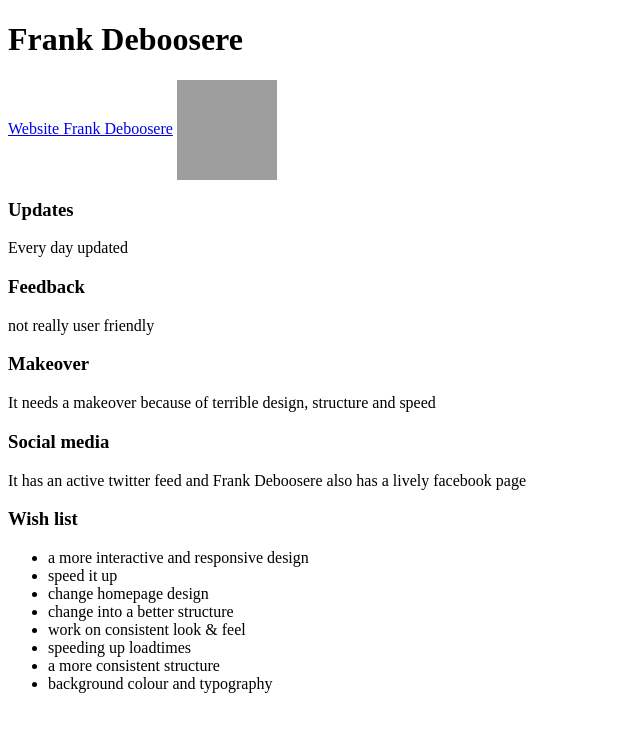
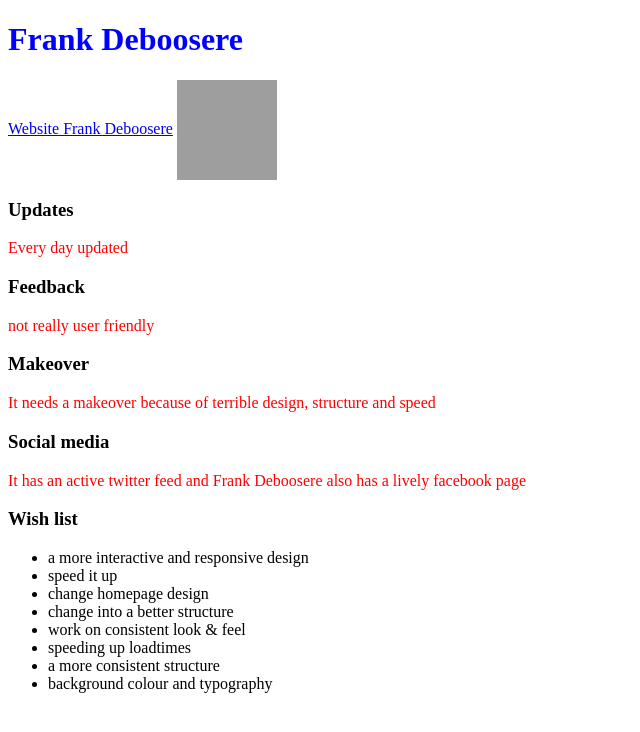
Before and after one commit to Fred1102/markdown-to-html, a plain HTML site: page index.html in a window 1280 px wide. Shown: the whole page, without its empty margins (0-640 px from the left). Drawn offline with Linux system fonts and the light colour scheme; grey boxes are pictures that could not be loaded; files whose address does not match are found by name.

Commit message:
with css

```diff
--- /dev/null
+++ b/index.css
@@ -0,0 +1,2 @@
+h1 {color: blue}
+p {color:red}
--- a/index.html
+++ b/index.html
@@ -13,6 +13,7 @@
 
 <head>
     <title>Frank Deboosere</title>
+<link rel="stylesheet" href="C:\Users\frede\Documents\GitHub\markdown-to-html\index.css" type="text/css">
 </head>
 
 <body>
```
